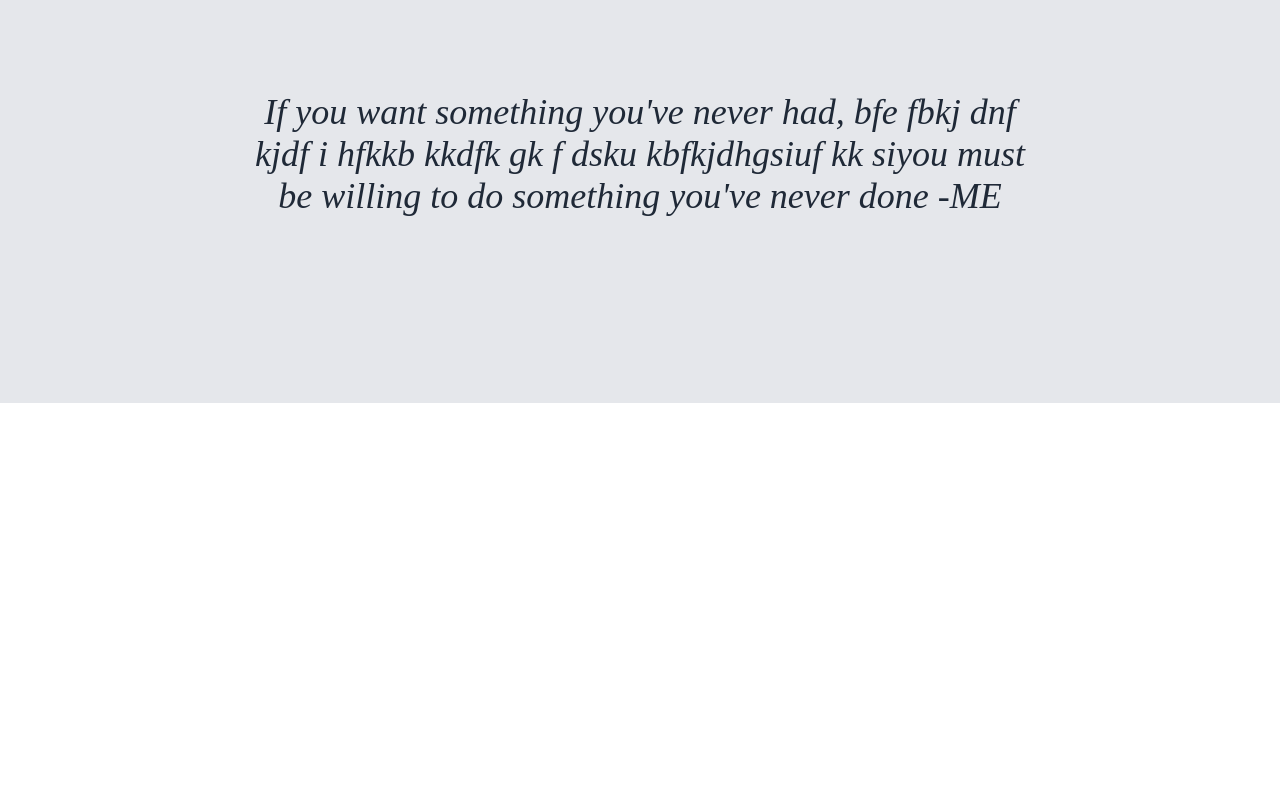
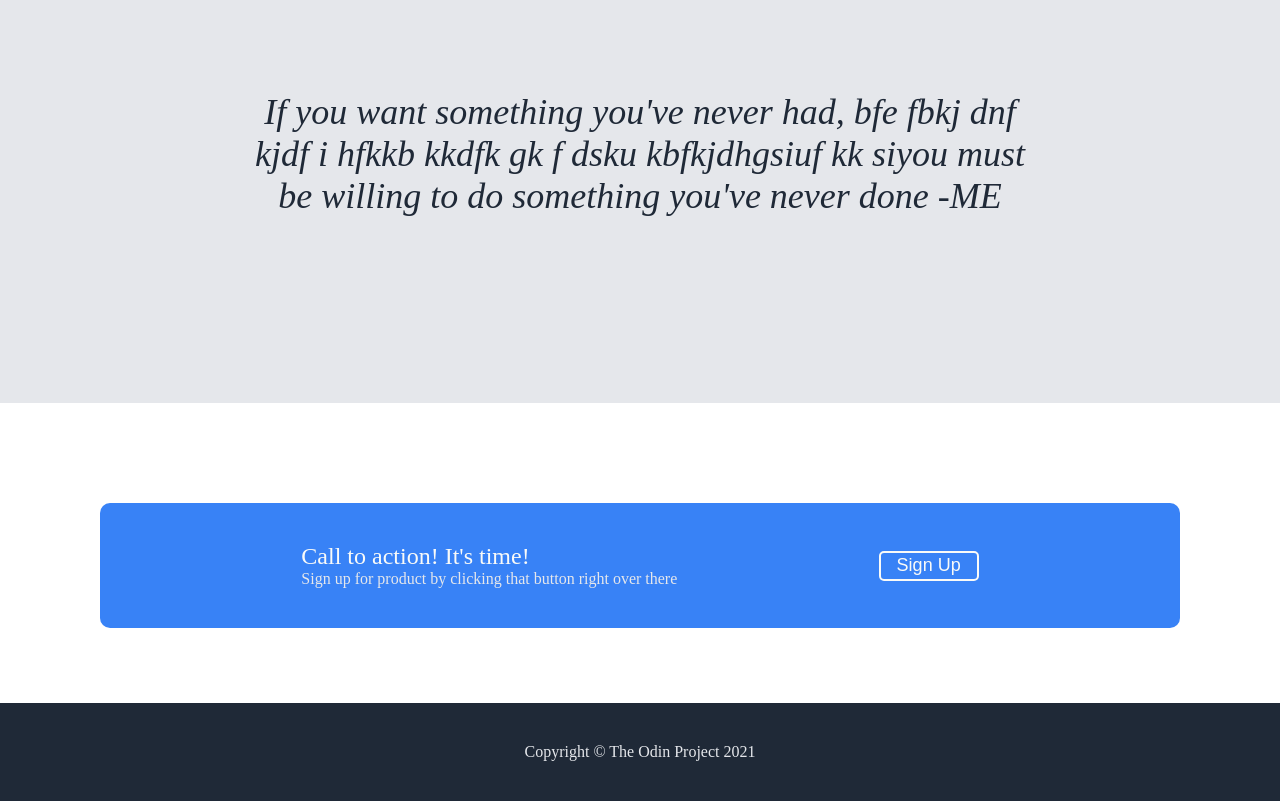
Before and after one commit to VickramN/LandingPageExercise, a plain HTML site: page index.html in a window 1280 px wide. Shown: the part 1120-1921 px from the top of the page. Before the commit the page ends 1523 px from the top, so only its background shows below. Drawn offline with Linux system fonts and the light colour scheme.

Commit message:
Completed Landing Page

```diff
--- a/index.html
+++ b/index.html
@@ -50,6 +50,18 @@
             f dsku kbfkjdhgsiuf kk siyou must be willing to do something you've never done -ME
         </p>
     </div>
+    <div class="section4">
+        <div class="signUpBox">
+            <div>
+                <p id="firstLine">Call to action! It's time!</p>
+                <p id="secondLine">Sign up for product by clicking that button right over there</p>
+            </div>
+            <button>Sign Up</button>
+        </div>
+    </div>
+    <footer>
+        Copyright © The Odin Project 2021
+    </footer>
 
 </body>
 </html>
--- a/styles.css
+++ b/styles.css
@@ -90,7 +90,7 @@ body{
 }
 
 .section2Captions p{
-    justify-self: center;
+    text-align: center;
 }
 
 .section3{
@@ -106,9 +106,49 @@ body{
     text-align: center;
 }
 
+.section4{
+    height: 200px;
+}
 
+.signUpBox{
+    background-color: #3882F6;
+    margin: 100px 100px;
+    height: 125px;
+    display: flex;
+    justify-content: space-evenly;
+    align-items: center;
+    border-radius: 10px;
+}
 
+#firstLine{
+    font-size: 24px;
+    color: #f9faf8;
+    margin: 0;
+    padding: 0;
+}
 
+#secondLine{
+    color: #E5E7EB;
+    margin: 0;
+}
+
+.signUpBox button{
+    background-color: #3882F6;
+    color: #f9faf8;
+    border-radius: 5px;
+    border-style:solid;
+    border-color: #f9faf8;
+    height: 30px;
+    width: 100px;
+    font-size: 18px;
+}
+
+footer{
+    text-align: center;
+    color: #e5e7eb;
+    background-color: #1f2937;
+    padding: 40px;
+}
 
 ul{
     list-style: none;
```
